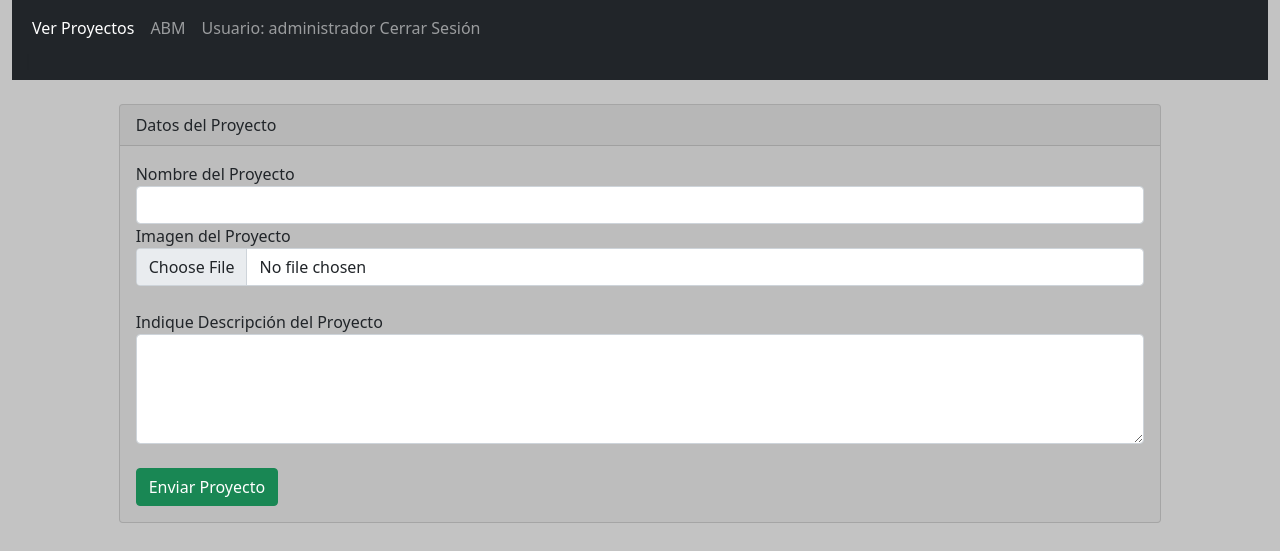
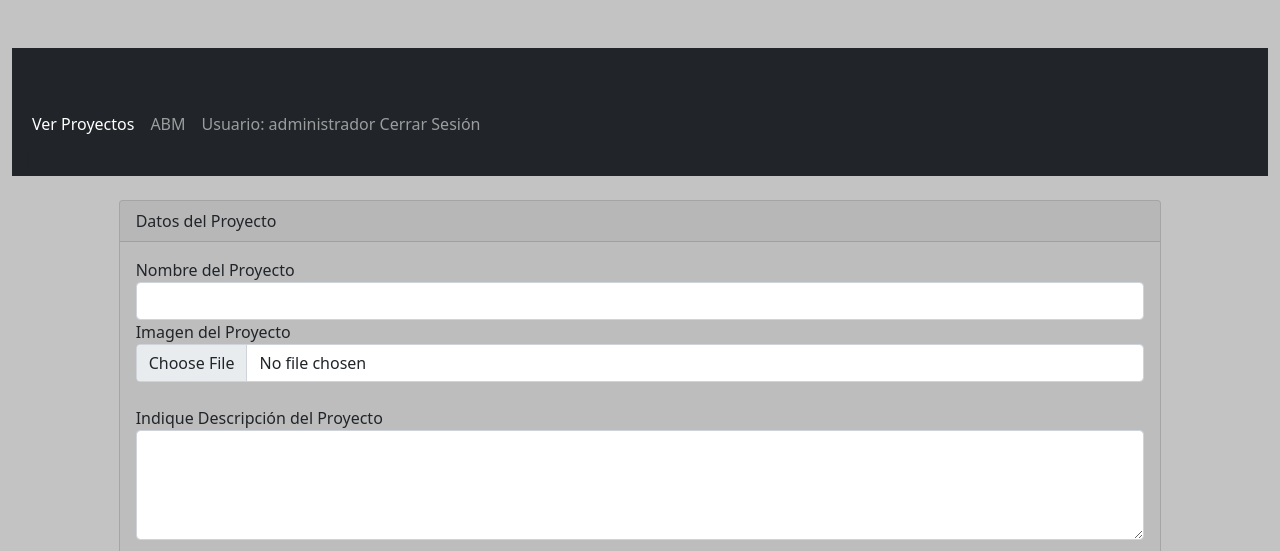
Before and after one commit to giselemilagros88/crud_php, a PHP site: page /galeria.php in a window 1280 px wide. Shown: the top 551 px of the page. Run offline with PHP 8.4, Linux system fonts and the light colour scheme; the visitor is signed in with stand-in values (Sample User, id 1); data comes from the database, SQL or seed files in the repository.

Commit message:
margen al header

```diff
--- a/header.php
+++ b/header.php
@@ -53,9 +53,9 @@
      </style>
 </head>
 <body>
-<div class="container-fluid">
+<div class="container-fluid mt-5">
     <nav class="navbar navbar-expand-lg  navbar-dark bg-dark">
-        <div class="container-fluid">
+        <div class="container-fluid mt-5">
 
             <div class="collapse navbar-collapse" id="navbarText">
                 <ul class="navbar-nav me-auto mb-2 mb-lg-0">
```
